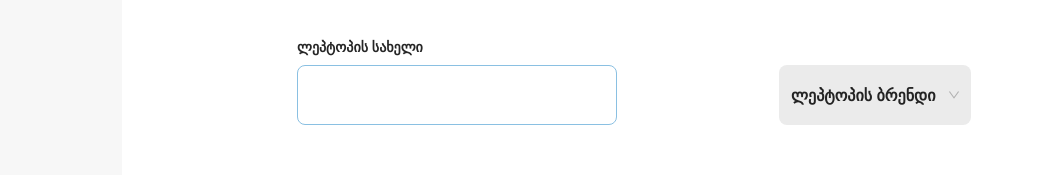
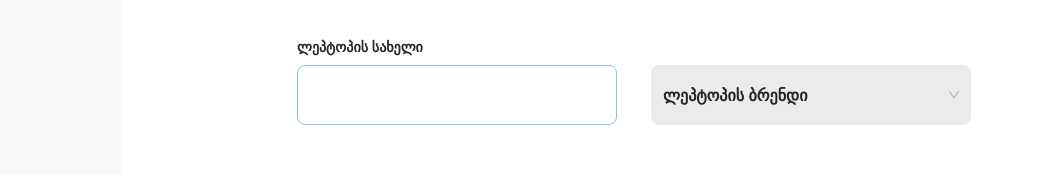
Before and after one commit to Uchaneishvili/Redberry-Bootcamp, a React (Create React App) app in the folder bootcamp-assignment/: page /laptopSpecs in a window 1280 px wide. Shown: the part 607-782 px from the top of the page, without its empty margins (6-1046 px from the left). Built offline with nearby package versions, Linux system fonts and the light colour scheme; a web font is replaced by a local one.

Commit message:
Laptop form style is fixed, successPage is in progress

```diff
--- a/bootcamp-assignment/src/pages/LaptopSpecs/LaptopSpecs.css
+++ b/bootcamp-assignment/src/pages/LaptopSpecs/LaptopSpecs.css
@@ -62,7 +62,8 @@
     justify-content: space-between;
   }
 
-  .fields-in-a-row-child,
+  .laptop-name,
+  .brand,
   .cpu,
   .price,
   .date {
@@ -81,8 +82,13 @@
   padding: 40px 0;
 }
 
-.fields-in-a-row-child {
-  width: 25vw;
+.brand,
+.laptop-name,
+.ram,
+.price,
+.condition,
+.date {
+  min-width: 25vw;
 }
 .flexTop {
   align-items: flex-start !important;
@@ -100,15 +106,9 @@
 }
 
 .cpu {
-  width: 15vw;
+  min-width: 15vw;
 }
 
-.ram,
-.price,
-.condition,
-.date {
-  width: 25vw;
-}
 .main-container-container {
   display: flex;
   align-content: center;
@@ -141,7 +141,6 @@
   height: 60px;
   display: flex;
   justify-content: center;
-  min-width: 15vw;
   font-family: "HelveticaNeue";
   font-size: 16px;
 }
--- a/bootcamp-assignment/src/pages/LaptopSpecs/LaptopSpecs.js
+++ b/bootcamp-assignment/src/pages/LaptopSpecs/LaptopSpecs.js
@@ -128,7 +128,7 @@ function LaptopSpecs() {
                     },
                   ]}
                 >
-                  <Input className="custom-input fields-in-a-row-child" />
+                  <Input className="custom-input laptop-name" />
                 </Form.Item>
 
                 <Form.Item
@@ -141,7 +141,7 @@ function LaptopSpecs() {
                   ]}
                 >
                   <Select
-                    className="custom-select fields-in-a-row-child"
+                    className="custom-select brand"
                     bordered={false}
                     placeholder="ლეპტოპის ბრენდი"
                     rules={[
@@ -204,11 +204,7 @@ function LaptopSpecs() {
 
               <Row className="row flexTop">
                 <Form.Item name="ram" label={"ლეპტოპის RAM (GB)"}>
-                  <Input
-                    type={"number"}
-                    min={0}
-                    className="custom-input fields-in-a-row-child"
-                  />
+                  <Input type={"number"} min={0} className="custom-input ram" />
                 </Form.Item>
                 <Form.Item
                   name="storage-type"
--- /dev/null
+++ b/bootcamp-assignment/src/pages/SuccessPage/SuccessPage.css
@@ -0,0 +1,5 @@
+.parent-container {
+  width: 100%;
+  height: 100%;
+  background-color: #f7f7f7;
+}
```
Also changed, not shown: bootcamp-assignment/src/pages/SuccessPage/SuccessPage.js (added, +12 -0 lines).
